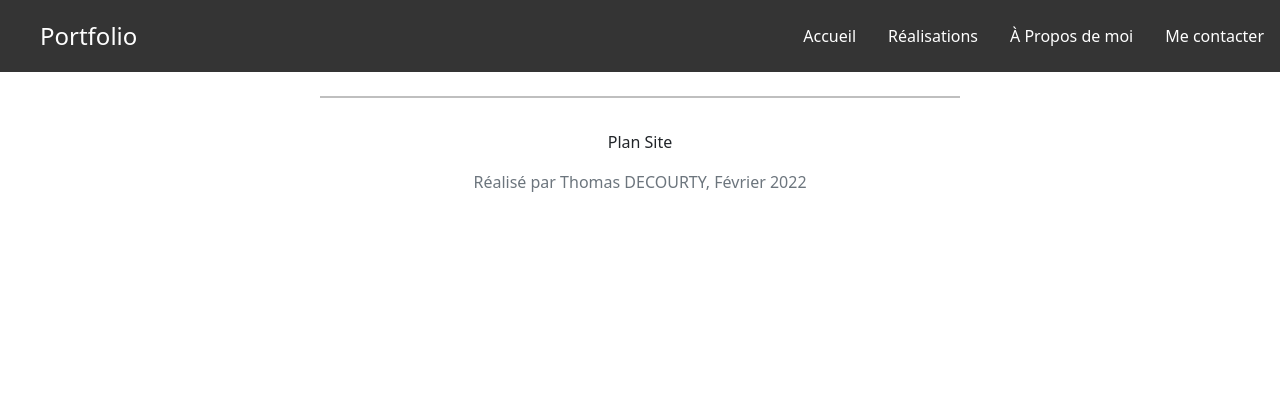
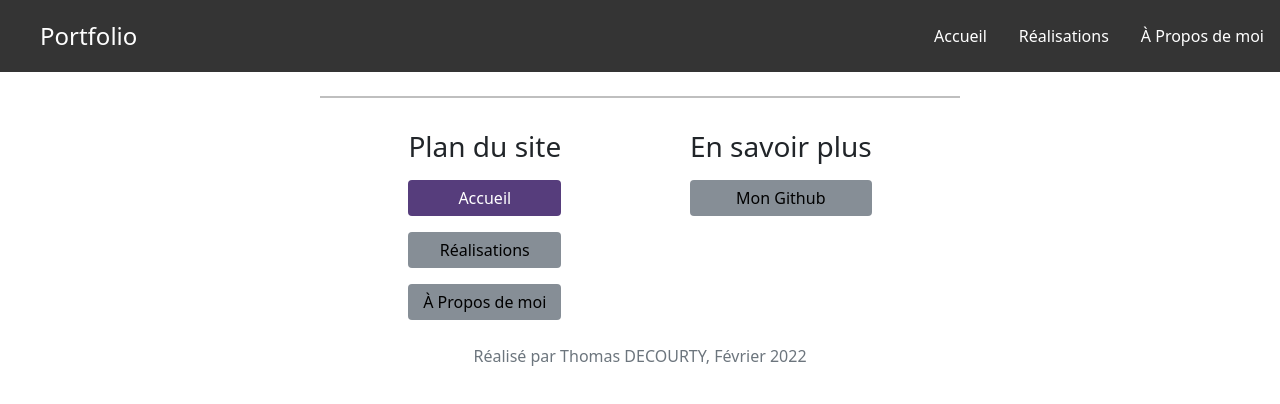
Before and after one commit to tdecourt/Onite, a plain HTML site: page Page_vierge.html in a window 1280 px wide. Drawn offline with nearby package versions, Linux system fonts and the light colour scheme.

Commit message:
maj footer add plan site

```diff
--- a/Page_vierge.html
+++ b/Page_vierge.html
@@ -20,7 +20,6 @@
             <li class="nav-item"><a href="index.html" class="nav-link text-white" aria-current="page">Accueil</a></li>
             <li class="nav-item"><a href="realisation.html" class="nav-link text-white">Réalisations</a></li>
             <li class="nav-item"><a href="cv.html" class="nav-link text-white">À Propos de moi</a></li>
-            <li class="nav-item"><a href="contact.html" class="nav-link text-white">Me contacter</a></li>
         </ul>
     </header>
 
@@ -60,8 +59,17 @@
     <!-- Footer -->
     <hr class="mx-auto w-50 mt-5" style="height: 2px; background-color: black;">
     <footer class="container pb-1 mt-3" style="padding: 16px 48px 16px 48px; margin-bottom: -5%;">
-        <div class="mx-0 text-center">
-            Plan Site
+        <div class="d-flex justify-content-around w-50 mx-auto" style="min-width: 360px;">
+            <div class="d-flex flex-column">
+                <h3>Plan du site</h3>
+                <a class="btn btn-primary my-2" href="">Accueil</a>
+                <a class="btn btn-secondary my-2" href="realisation.html">Réalisations</a>
+                <a class="btn btn-secondary my-2" href="cv.html">À Propos de moi</a>
+            </div>
+            <div class="d-flex flex-column">
+                <h3>En savoir plus</h3>
+                <a class="btn btn-secondary my-2" href="https://github.com/tdecourt">Mon Github</a>
+            </div>
         </div>
         <p class="text-center text-muted p-3 text-secondary">Réalisé par Thomas DECOURTY, Février 2022</p>
     </footer>
```
Also changed, not shown: contact.html (+6 -2 lines), cv.html (+11 -3 lines), index.html (+11 -3 lines), realisation.html (+11 -3 lines).
